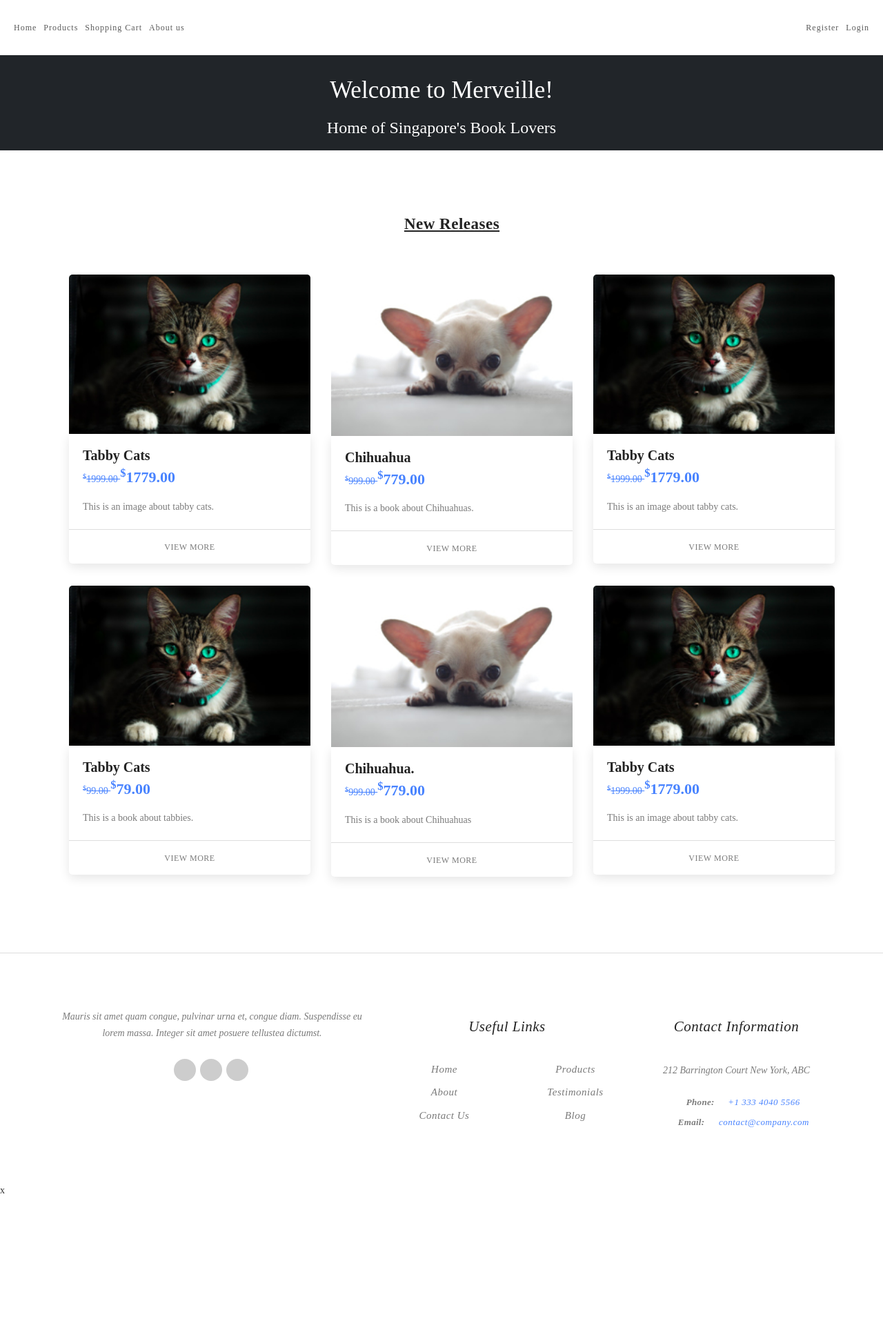
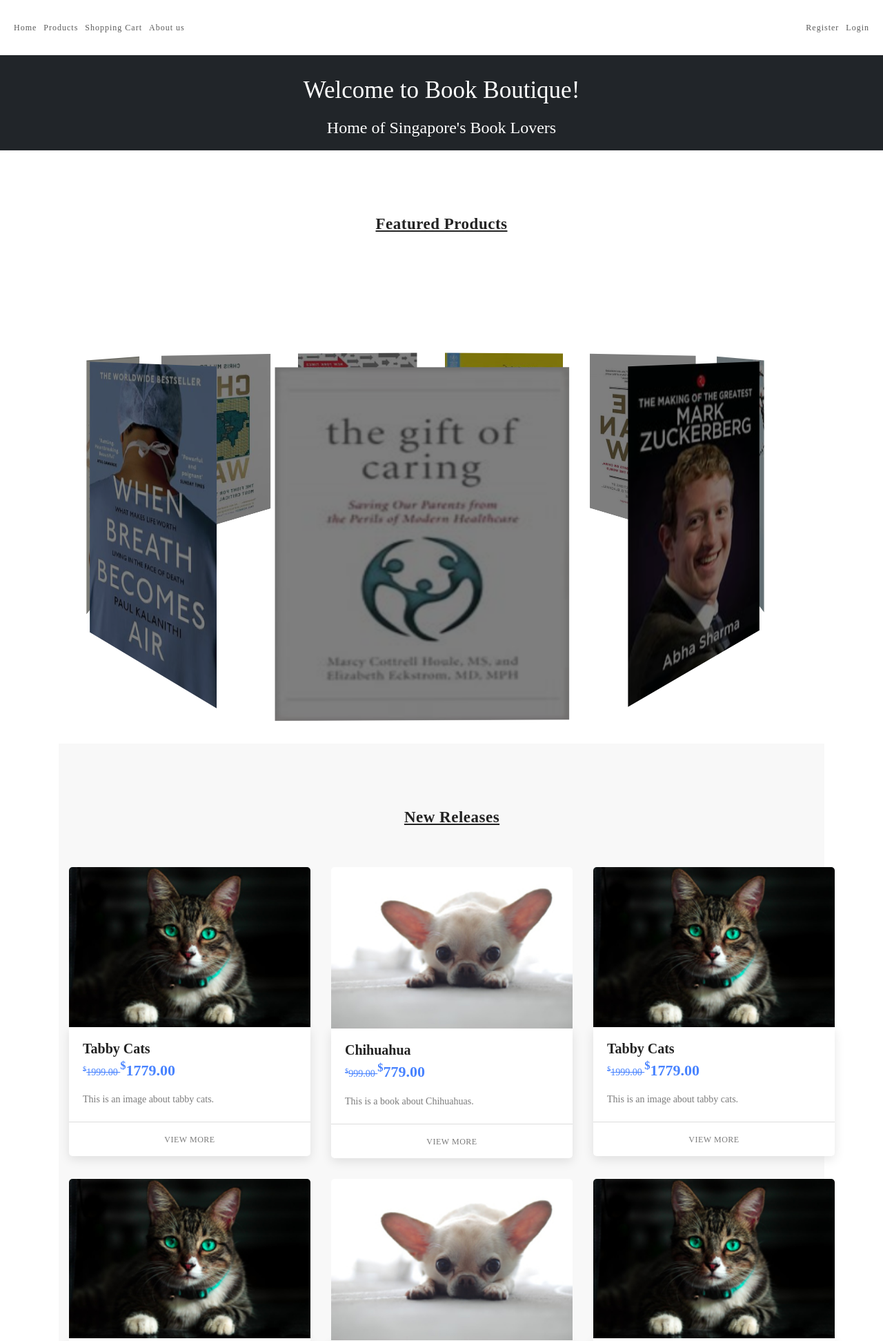
Before and after one commit to Sacred29/grp5_web, a PHP site: page / in a window 1280 px wide. Shown: the top 1944 px of the page at 69% size. Before the commit the page ends 1730 px from the top, so only its background shows below. Run offline with PHP 8.4, Linux system fonts and the light colour scheme; some libraries are stand-ins or nearby versions.

Commit message:
carousell index

```diff
--- /dev/null
+++ b/css/gallery.css
@@ -0,0 +1,71 @@
+  .container-carousel {
+    position: relative;
+    width: 320px;
+    margin: 100px auto 0 auto;
+    perspective: 1000px;
+  }
+
+  .carousel {
+    position: absolute;
+    width: 100%;
+    height: 100%;
+    transform-style: preserve-3d;
+    animation: rotate360 60s infinite forwards linear;
+  }
+  .carousel__face {
+    position: absolute;
+    width: 250px;
+    height: 300px;
+    top: 20px;
+    left: 10px;
+    right: 10px;
+    background-size: 250px 300px;
+    background-repeat: no-repeat;
+    box-shadow:inset 0 0 0 2000px rgba(0,0,0,0.5);
+    display: flex;
+  }
+
+  /* span {
+    margin: auto;
+    font-size: 2rem;
+  }
+   */
+
+  .carousel__face:nth-child(1) {
+    background-image: url("../images/OIP.jpeg");
+    transform: rotateY(  0deg) translateZ(430px); }
+  .carousel__face:nth-child(2) {
+    background-image: url("../images/goc.jpeg");
+      transform: rotateY( 40deg) translateZ(430px); }
+  .carousel__face:nth-child(3) {
+    background-image: url("../images/zuck.jpeg");
+    transform: rotateY( 80deg) translateZ(430px); }
+  .carousel__face:nth-child(4) {
+    background-image: url("../images/ikigai.jpeg");
+    transform: rotateY(120deg) translateZ(430px); }
+  .carousel__face:nth-child(5) {
+    background-image: url("../images/LKY.jpeg");
+   transform: rotateY(160deg) translateZ(430px); }
+  .carousel__face:nth-child(6) {
+    background-image: url("../images/dummies.jpeg");
+   transform: rotateY(200deg) translateZ(430px); }
+  .carousel__face:nth-child(7) {
+    background-image: url("../images/grit.jpeg");
+   transform: rotateY(240deg) translateZ(430px); }
+  .carousel__face:nth-child(8) {
+    background-image: url("../images/chip.jpeg");
+    transform: rotateY(280deg) translateZ(430px); }
+  .carousel__face:nth-child(9) {
+    background-image: url("../images/atomic.jpeg");
+    transform: rotateY(320deg) translateZ(430px); }
+
+
+
+  @keyframes rotate360 {
+    from {
+      transform: rotateY(0deg);
+    }
+    to {
+      transform: rotateY(-360deg);
+    }
+  }
--- a/css/style.css
+++ b/css/style.css
@@ -1328,3 +1328,7 @@ main > section {
 main > section:nth-child(even) {
   background: #f8f8f8;
 }
+
+main > #gallery-carousell {
+  margin-bottom: 500px;
+}
--- /dev/null
+++ b/inc/gallery.inc.php
@@ -0,0 +1,15 @@
+<link rel="stylesheet" type="text/css" href="../css/gallery.css">
+
+<div class="container-carousel col">
+  <div class="carousel">
+    <div class="carousel__face"></div>
+    <div class="carousel__face"></div>
+    <div class="carousel__face"></div>
+    <div class="carousel__face"></div>
+    <div class="carousel__face"></div>
+    <div class="carousel__face"></div>
+    <div class="carousel__face"></div>
+    <div class="carousel__face"></div>
+    <div class="carousel__face"></div>
+  </div>
+</div>
--- a/inc/head.inc.php
+++ b/inc/head.inc.php
@@ -3,24 +3,27 @@
     <meta charset="UTF-8">
     <meta name="viewport" content="width=device-width, initial-scale=1.0">
     <link href="https://cdn.jsdelivr.net/npm/bootstrap@5.3.1/dist/css/bootstrap.min.css" rel="stylesheet" integrity="sha384-4bw+/aepP/YC94hEpVNVgiZdgIC5+VKNBQNGCHeKRQN+PtmoHDEXuppvnDJzQIu9" crossorigin="anonymous">
-    <link rel="stylesheet" href="css/main.css">
-    <link rel="stylesheet" href="css/bootstrap.min.css">
-    <link rel="stylesheet" href="css/bootstrap-theme.min.css">
-    <link rel="stylesheet" href="css/style.css">
-    <link rel="stylesheet" type="text/css" href="css/table.css">
-    <link rel="stylesheet" href="/css/style.css">
-    <link rel="stylesheet" href="/css/temp.css">
-    <script defer src="/js/vendor/jquery-1.11.2.min.js"></script>
-    <script defer src="/js/vendor/modernizr-2.8.3-respond-1.4.2.min.js"></script>
+    <link rel="stylesheet" href="./css/main.css">
+    <link rel="stylesheet" href="./css/bootstrap.min.css">
+    <link rel="stylesheet" href="./css/bootstrap-theme.min.css">
+    <link rel="stylesheet" href="./css/style.css">
+    <link rel="stylesheet" type="text/css" href="./css/table.css">
+    <link rel="stylesheet" href="./css/style.css">
+    <link rel="stylesheet" href="./css/temp.css">
+    <script defer src="./js/vendor/jquery-1.11.2.min.js"></script>
+    <script defer src="./js/vendor/modernizr-2.8.3-respond-1.4.2.min.js"></script>
     <script defer src="https://cdn.jsdelivr.net/npm/bootstrap@5.3.1/dist/js/bootstrap.bundle.min.js" integrity="sha384-HwwvtgBNo3bZJJLYd8oVXjrBZt8cqVSpeBNS5n7C8IVInixGAoxmnlMuBnhbgrkm" crossorigin="anonymous">
-    <link rel="stylesheet" type="text/css" href="/css/info-alert.css">
-    <link rel="stylesheet" type="text/css" href="/css/loading.css">
+    <!-- Daniel CSS -->
+    <link rel="stylesheet" type="text/css" href="./css/info-alert.css">
+    <link rel="stylesheet" type="text/css" href="./css/loading.css">
+    <link rel="stylesheet" type="text/css" href="./css/gallery.css">
     <script src="https://kit.fontawesome.com/777528c189.js" crossorigin="anonymous"></script>
+
 
     </script>
     <!--Bootstrap JS-->
     <script defer src="https://cdn.jsdelivr.net/npm/bootstrap@5.3.1/dist/js/bootstrap.bundle.min.js" integrity="sha384-HwwvtgBNo3bZJJLYd8oVXjrBZt8cqVSpeBNS5n7C8IVInixGAoxmnlMuBnhbgrkm" crossorigin="anonymous">
     </script>
     <!-- Custom JS -->
-    <script defer src="js/main.js"></script>
+    <script defer src="./js/main.js"></script>
 </head>
--- a/inc/header.inc.php
+++ b/inc/header.inc.php
@@ -1,4 +1,4 @@
 <header class="p-3 bg-dark text-white text-center">
-    <h1 class="display-4">Welcome to Merveille!</h1>
+    <h1 class="display-4">Welcome to Book Boutique!</h1>
     <h3>Home of Singapore's Book Lovers</h3>
 </header>
--- a/index.php
+++ b/index.php
@@ -6,6 +6,7 @@
 <html lang="en">
 <?php
     include "inc/head.inc.php";
+
 ?>
 <body>
 <?php
@@ -22,8 +23,23 @@
         <?php
             include "inc/header.inc.php";
         ?>
+
         <main class="container">
-
+        <section id="gallery-carousell">
+            <div class="row">
+                    <div class="col">
+                        <div class="section-heading">
+                            <!-- <span>Featured Products</span> -->
+                            <h2>Featured Products</h2>
+                        </div>
+                </div>
+            </div>
+            <div class="row">
+                    <div class="col">
+                        <?php include "inc/gallery.inc.php";?>
+                </div>
+            </div>
+        </section>
         <section class="featured-places">
             <div class="container">
                 <div class="row">
```
Also changed, not shown: images/LKY.jpeg (added), images/OIP.jpeg (added), images/atomic.jpeg (added), images/chip.jpeg (added), images/dummies.jpeg (added), images/goc.jpeg (added), images/grit.jpeg (added), images/ikigai.jpeg (added), images/zuck.jpeg (added).
